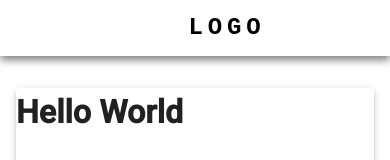
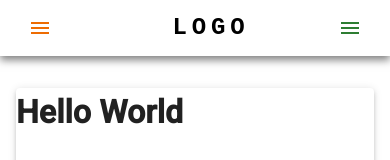
Before and after one commit to adriantori/revou_final_adri, a React (Vite) app: page / in a window 390 px wide. Shown: the top 160 px of the page. Built offline with nearby package versions, Linux system fonts and the light colour scheme.

Commit message:
feat: added burger menu for Nav and Account in mobile view

```diff
--- a/src/components/Navbar/index.tsx
+++ b/src/components/Navbar/index.tsx
@@ -21,7 +21,7 @@ function Navbar() {
   const [anchorElNav, setAnchorElNav] = React.useState<null | HTMLElement>(null);
   const [anchorElUser, setAnchorElUser] = React.useState<null | HTMLElement>(null);
 
-  const handleOpenNavMenu: any = (event: React.MouseEvent<HTMLElement>) => {
+  const handleOpenNavMenu = (event: React.MouseEvent<HTMLElement>) => {
     setAnchorElNav(event.currentTarget);
   };
 
@@ -67,7 +67,7 @@ function Navbar() {
               aria-controls="menu-appbar"
               aria-haspopup="true"
               onClick={handleOpenNavMenu}
-              color="inherit"
+              color="warning" // Set color to "inherit"
             >
               <MenuIcon />
             </IconButton>
@@ -75,7 +75,7 @@ function Navbar() {
               id="menu-appbar"
               anchorEl={anchorElNav}
               anchorOrigin={{
-                vertical: 'bottom',
+                vertical: 'top',
                 horizontal: 'left',
               }}
               keepMounted
@@ -87,6 +87,7 @@ function Navbar() {
               onClose={handleCloseNavMenu}
               sx={{
                 display: { xs: 'block', md: 'none' },
+                top: '56px', // Adjust the top position as needed
               }}
             >
               {pages.map((page) => (
@@ -109,7 +110,6 @@ function Navbar() {
             component={Link}
             to="/"
             sx={{
-              mr: 2,
               display: { xs: 'flex', md: 'none' },
               flexGrow: 1,
               fontFamily: 'monospace',
@@ -153,9 +153,19 @@ function Navbar() {
                 </Typography>
               </IconButton>
             </Tooltip>
+            <IconButton
+              size="large"
+              aria-label="account of current user"
+              aria-controls="menu-accbar"
+              aria-haspopup="true"
+              onClick={handleOpenUserMenu}
+              color="success" // Set color to "inherit"
+            >
+              <MenuIcon />
+            </IconButton>
             <Menu
               sx={{ mt: '45px' }}
-              id="menu-appbar"
+              id="menu-accbar"
               anchorEl={anchorElUser}
               anchorOrigin={{
                 vertical: 'top',
```
